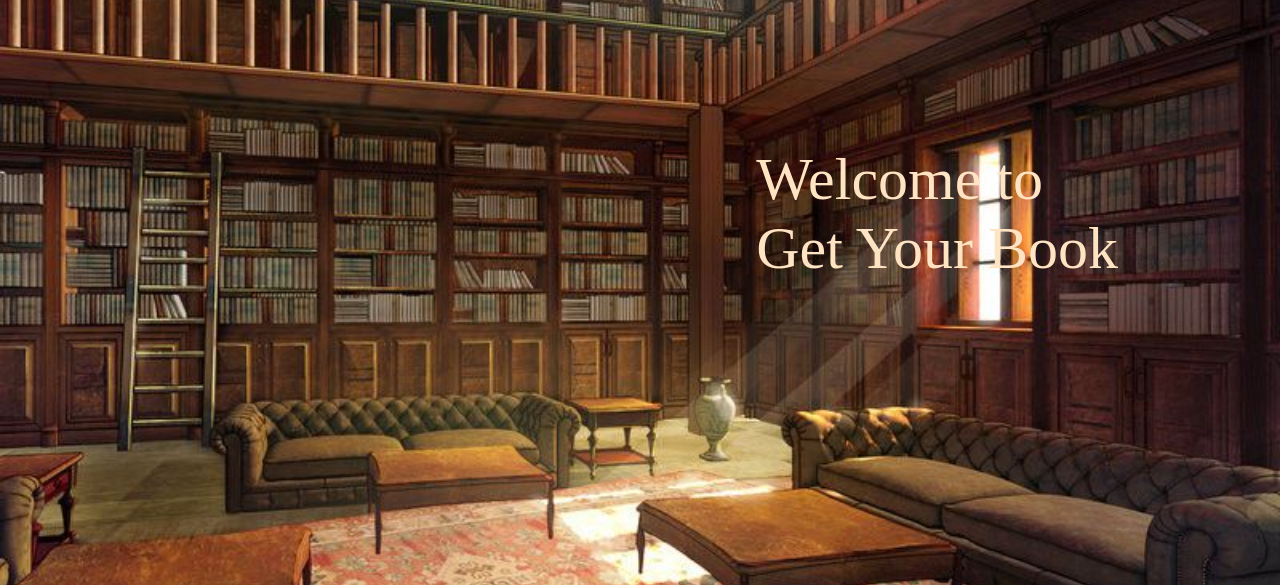
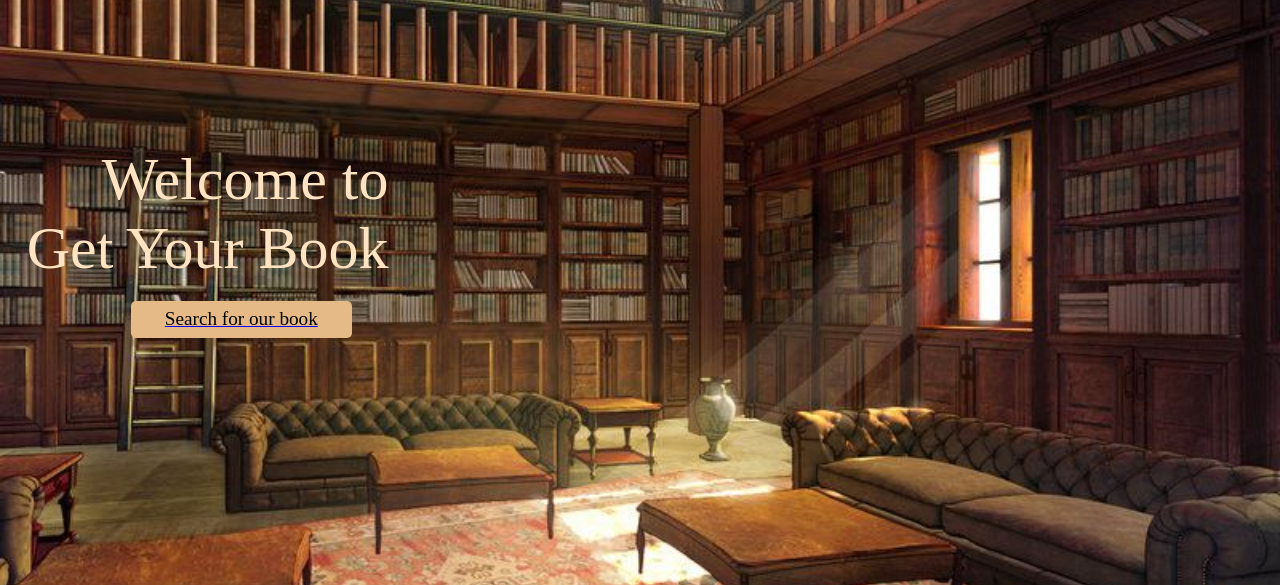
Before and after one commit to PoornaTheja/get_your_book, a Django app: page /home/ in a window 1280 px wide. Shown: the part 110-695 px from the top of the page. Run offline with Django 3.2, Linux system fonts and the light colour scheme; some libraries are stand-ins or nearby versions.

Commit message:
ALtered main page

```diff
--- a/static/book.css
+++ b/static/book.css
@@ -355,7 +355,7 @@
     border: 3px solid #464646;
     border-radius: 10px;
     resize: vertical;
-
+    height: 100px;
 }
 
 .add_comment input[type=submit] {
--- a/templates/books/book_list.html
+++ b/templates/books/book_list.html
@@ -305,11 +305,11 @@
         <div class="switch">
             {% if request.path == "/book_block/" %}
                 <a href="/book_list/">
-                    <p class="switch_b">Switch to list view</p>
+                    <p class="switch_b">Detailed view</p>
                 </a>
             {% else %}
                 <a href="/book_block/">
-                    <p class="switch_b">Switch to block view</p>
+                    <p class="switch_b">Normal view</p>
                 </a>
             {% endif %}
         </div>
--- a/templates/books/book_main.html
+++ b/templates/books/book_main.html
@@ -135,15 +135,15 @@
     <div class="side_b">
         <a href="/book_block/">
             <div class="block_v">
-                <h2>Block View</h2>
+                <h2>Search books</h2>
             </div>
         </a>
 
-        <a href="/book_list/">
+        <!-- <a href="/book_list/">
             <div class="list_v">
                 <h2>List View</h2>
             </div>
-        </a>
+        </a> -->
     </div>
 
 {% endblock %}
--- a/templates/main.html
+++ b/templates/main.html
@@ -6,10 +6,10 @@
     <style>
         .main_name {
             /* background-color: rgb(120, 128, 15); */
-            width: 40%;
-            text-align: left;
+            width: 30%;
+            text-align: right;
             margin-top: 15%;
-            float: right;
+            float: left;
         }
 
         .main_head {
@@ -35,6 +35,22 @@
             height: 100px;
             top: 10px;
         }
+
+        #search_m {
+            margin: 2%;
+            background-color: rgb(230, 186, 134);
+            font-size: 120%;
+            padding: 2%;
+            padding-left: 5%;
+            text-align: center;
+            padding-right: 5%;
+            width: 50%;
+            border-radius: 5px;
+            margin-top: 5%;
+            margin-left: 30%;
+            color: black;
+        }
+
     </style>
 {% endblock %}
 
@@ -43,6 +59,9 @@
     <div class="main_name">
         <p class="main_head">Welcome to</p>
         <p class="main_head">Get Your Book</p>
+        <a href="/book_main/">
+            <p id="search_m">Search for our book</p>
+        </a>
     </div>
 
 {% endblock %}
```
